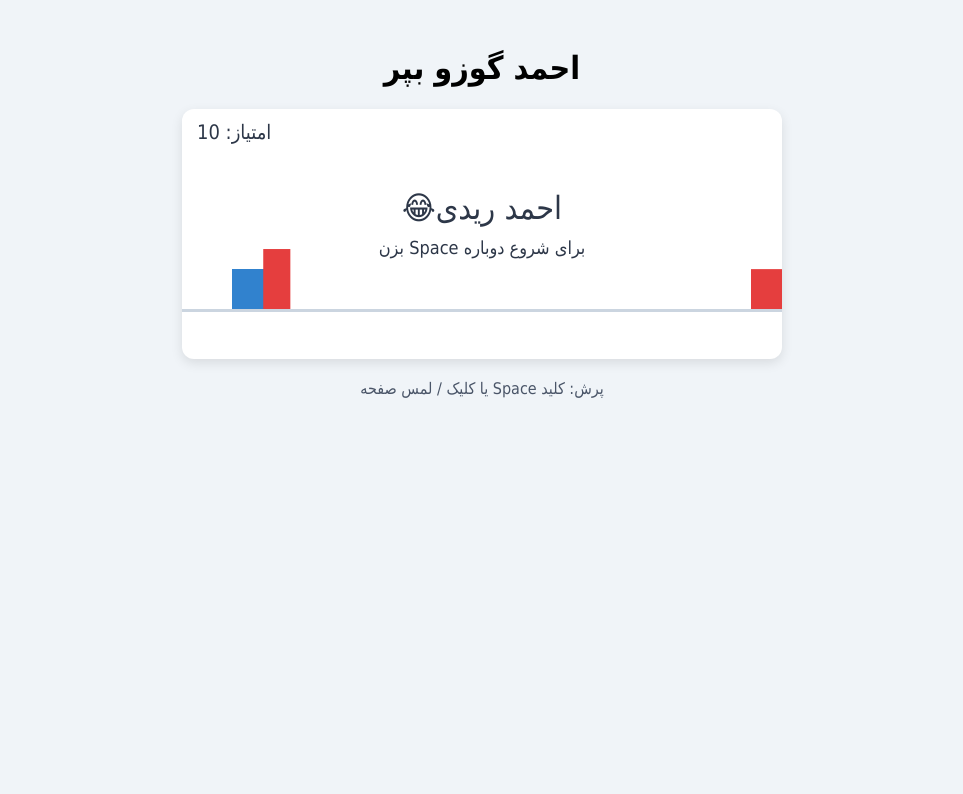
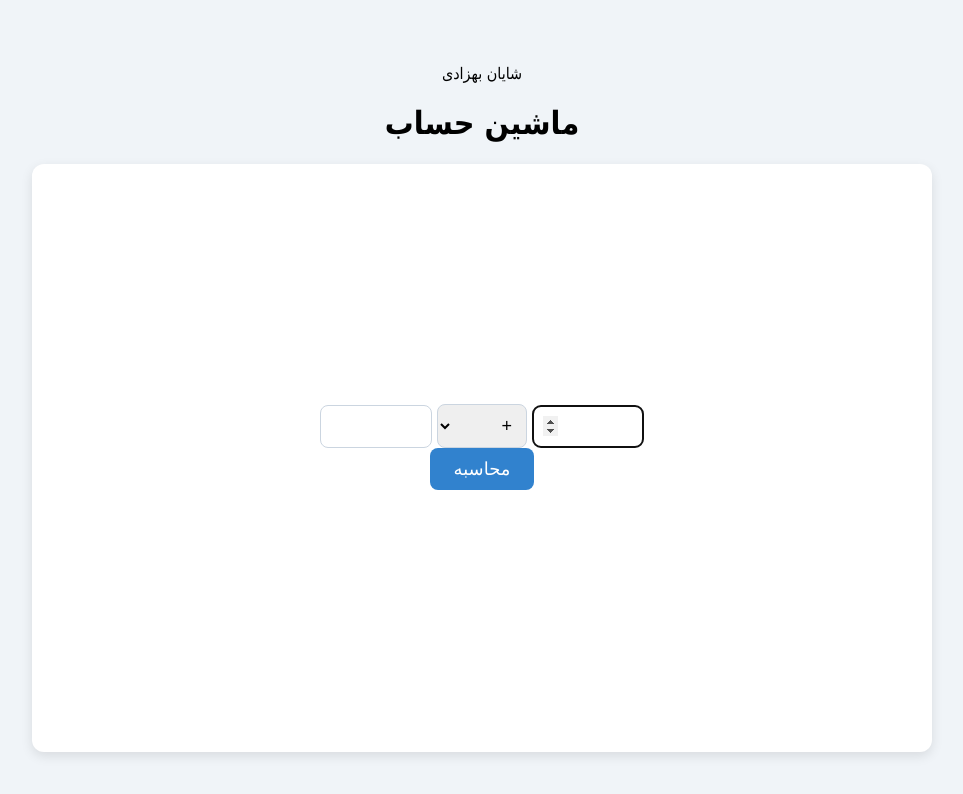
Before and after one commit to shb1222/game, a plain HTML site: page index.html in a window 1280 px wide. Shown: the whole page, without its empty margins (158-1121 px from the left). Drawn offline with Linux system fonts and the light colour scheme.

Commit message:
Add files via upload

```diff
--- a/index.html
+++ b/index.html
@@ -2,146 +2,100 @@
 <html lang="fa" dir="rtl">
     <head>
         <meta charset="UTF-8">
-  <meta name="viewport" content="width=device-width, initial-scale=1">
-  <title>بپر بپرو</title>
+        <title>ماشین حساب</title>
         <style>
             body {
               font-family: Tahoma, Arial, sans-serif;
               background: #f0f4f8;
               text-align: center;
-      padding: 20px 8px;
+              padding: 40px 16px;
             }
-    canvas {
+            .calc {
                 background: white;
+                max-width: 420px;
+                margin: 0 auto;
+                padding: 240px;
                 border-radius: 12px;
                 box-shadow: 0 4px 12px rgba(0, 0, 0, 0.1);
-      max-width: 100%;
             }
-    p { color: #4a5568; }
+            input, select {
+                padding: 10px;
+                font-size: 18px;
+                border: 1px solid #cbd5e0;
+                border-radius: 8px;
+                width: 90px;
+            }
+            button {
+                padding: 10px 24px;
+                font-size: 18px;
+                background: #3182ce;
+                color: white;
+                border: none;
+                border-radius: 8px;
+                cursor: pointer;
+            }
+            button:hover {
+                background: #2b6cb0;
+            }
+            #result {
+                .author {
+                    color: #718096;
+                    font-size: 16px;
+                    margin-bottom: 24px;
+                }
+                font-size: 22px;
+                margin-top: 20px;
+            }
         </style>
     </head>
     <body>
-  <h1>احمد گوزو بپر</h1>
-  <canvas id="game" width="600" height="250"></canvas>
-  <p>پرش: کلید Space یا کلیک / لمس صفحه</p>
+        <p class="author">شایان بهزادی</p>
+        <h1>ماشین حساب</h1>
+        <div class="calc">
+        <input type="number" id="num1" autofocus>
 
+        <select id="op">
+            <option value="+">+</option>
+              <option value="-">-</option>
+                <option value="*">&times;</option>
+                  <option value="/">&divide;</option>
+        </select>
+        <input type="number" id="num2">
+        <button onclick="calculate()">محاسبه</button>
+        <p id="result"></p>
+        </div>
         <script>
-    const canvas = document.getElementById("game");
-    const ctx = canvas.getContext("2d");
-    const groundY = 200;
+            function calculate() {
+                let a = Number(document.getElementById("num1").value);
+                let b = Number(document.getElementById("num2").value);
+                let op = document.getElementById("op").value;
+                let result;
 
-    let player, obstacles, score, speed, gameOver, nextGap;
-
-    function reset() {
-      player = { x: 50, y: groundY - 40, w: 40, h: 40, vy: 0, onGround: true };
-      obstacles = [];
-      score = 0;
-      speed = 5;
-      nextGap = 400;
-      gameOver = false;
-    }
-
-    function jump() {
-      if (gameOver) {
-        reset();
-        return;
-      }
-      if (player.onGround) {
-        player.vy = -13;
-        player.onGround = false;
+                if (op === "+") result = a + b;
+                if (op === "-") result = a - b;
+                if (op === "*") result = a * b;
+                if (op === "/") {
+                    if (b === 0) {
+                        result = "تقسیم بر صفر ممکن نیست";
+                    } else {
+                        result = a / b;
                     }
                 }
+                document.getElementById("result").textContent = "نتیجه: " + result;
+            }
+            document.addEventListener("keydown", function (e) {
+                let ops = ["+", "-", "*", "/"];
 
-    document.addEventListener("keydown", function (e) {
-      if (e.code === "Space" || e.code === "ArrowUp") {
+                if (ops.includes(e.key)) {
+                    if (e.key === "-" && document.activeElement.value === "") return;
                     e.preventDefault();
-        jump();
+                    document.getElementById("op").value = e.key;
+                    document.getElementById("num2").focus();
+                }
+                if (e.key === "Enter") {
+                    calculate();
                 }
             });
-    canvas.addEventListener("pointerdown", jump);
-
-    function update() {
-      if (gameOver) return;
-
-      score++;
-      speed = Math.min(5 + score / 600, 9);
-
-      // گرانش
-      player.vy += 0.7;
-      player.y += player.vy;
-      if (player.y >= groundY - player.h) {
-        player.y = groundY - player.h;
-        player.vy = 0;
-        player.onGround = true;
-      }
-
-      // ساخت مانع جدید
-      let last = obstacles[obstacles.length - 1];
-      if (!last || last.x < canvas.width - nextGap) {
-        obstacles.push({
-          x: canvas.width,
-          w: 20 + Math.random() * 15,
-          h: 30 + Math.random() * 30
-        });
-        nextGap = 320 + Math.random() * 200;
-      }
-
-      // حرکت موانع و برخورد
-      for (let o of obstacles) {
-        o.x -= speed;
-        if (
-          player.x + player.w - 4 > o.x &&
-          player.x + 4 < o.x + o.w &&
-          player.y + player.h - 4 > groundY - o.h
-        ) {
-          gameOver = true;
-        }
-      }
-      obstacles = obstacles.filter(function (o) {
-        return o.x + o.w > 0;
-      });
-    }
-
-    function draw() {
-      ctx.clearRect(0, 0, canvas.width, canvas.height);
-
-      // زمین
-      ctx.fillStyle = "#cbd5e0";
-      ctx.fillRect(0, groundY, canvas.width, 3);
-
-      // بازیکن
-      ctx.fillStyle = "#3182ce";
-      ctx.fillRect(player.x, player.y, player.w, player.h);
-
-      // موانع
-      ctx.fillStyle = "#e53e3e";
-      for (let o of obstacles) {
-        ctx.fillRect(o.x, groundY - o.h, o.w, o.h);
-      }
-
-      // امتیاز
-      ctx.fillStyle = "#2d3748";
-      ctx.font = "20px Tahoma";
-      ctx.textAlign = "left";
-      ctx.fillText("امتیاز: " + Math.floor(score / 10), 15, 30);
-
-      if (gameOver) {
-        ctx.textAlign = "center";
-        ctx.font = "32px Tahoma";
-        ctx.fillText("احمد ریدی😂", canvas.width / 2, 110);
-        ctx.font = "18px Tahoma";
-        ctx.fillText("برای شروع دوباره Space بزن", canvas.width / 2, 145);
-      }
-    }
-
-    function loop() {
-      update();
-      draw();
-      requestAnimationFrame(loop);
-    }
-
-    reset();
-    loop();
         </script>
     </body>
 </html>
```
Also changed, not shown: jump.html (added, +147 -0 lines). Lines whose indentation alone changed are shown as unchanged.
